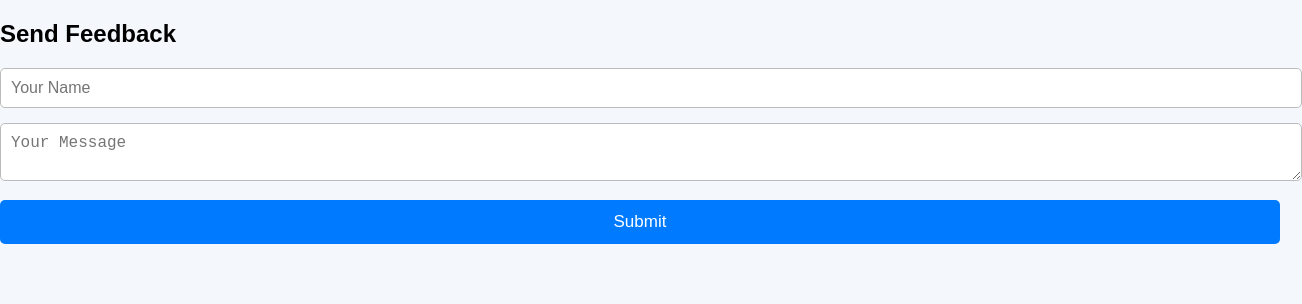
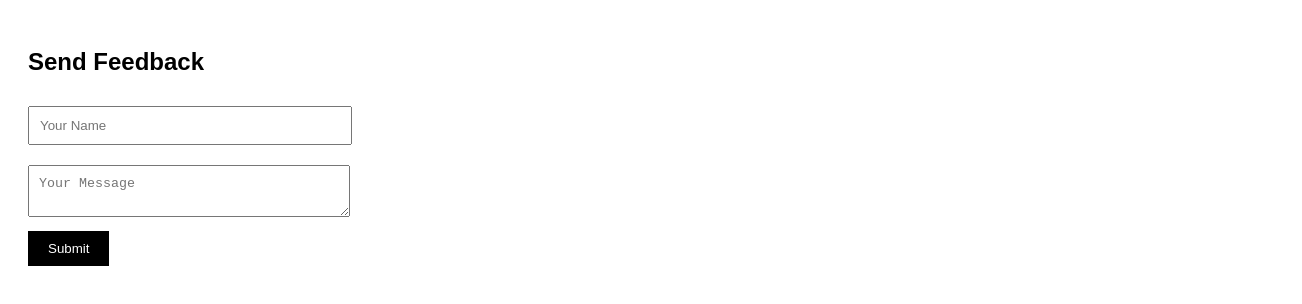
Before and after one commit to varundeepm/feedback-project, a plain HTML site: page feedback-project/index.html in a window 1280 px wide. Shown: the whole page, 1302 px wide, since content can reach past the window. Drawn offline with Linux system fonts and the light colour scheme.

Commit message:
Update style.css

```diff
--- a/feedback-project/style.css
+++ b/feedback-project/style.css
@@ -1,51 +1,22 @@
 body {
-    font-family: Arial, sans-serif;
-    background: #f4f7fc;
-    margin: 0;
-    padding: 0;
-}
-
-.container {
-    width: 90%;
-    max-width: 500px;
-    margin: 50px auto;
+    font-family: Arial;
     padding: 20px;
-    background: white;
-    border-radius: 8px;
-    box-shadow: 0 0 15px rgba(0,0,0,0.1);
-}
-
-h1 {
-    text-align: center;
-    margin-bottom: 20px;
 }
 
 input, textarea {
-    width: 100%;
+    width: 300px;
     padding: 10px;
-    border: 1px solid #bbb;
-    border-radius: 5px;
-    margin-bottom: 15px;
-    font-size: 16px;
+    margin: 10px 0;
 }
 
 button {
-    width: 100%;
-    padding: 12px;
-    background: #007bff;
+    padding: 10px 20px;
+    background: black;
+    color: white;
     border: none;
-    color: white;
-    font-size: 17px;
-    border-radius: 5px;
-    cursor: pointer;
-}
-
-button:hover {
-    background: #0056b3;
 }
 
 #status {
     margin-top: 10px;
-    text-align: center;
     font-weight: bold;
 }
```
